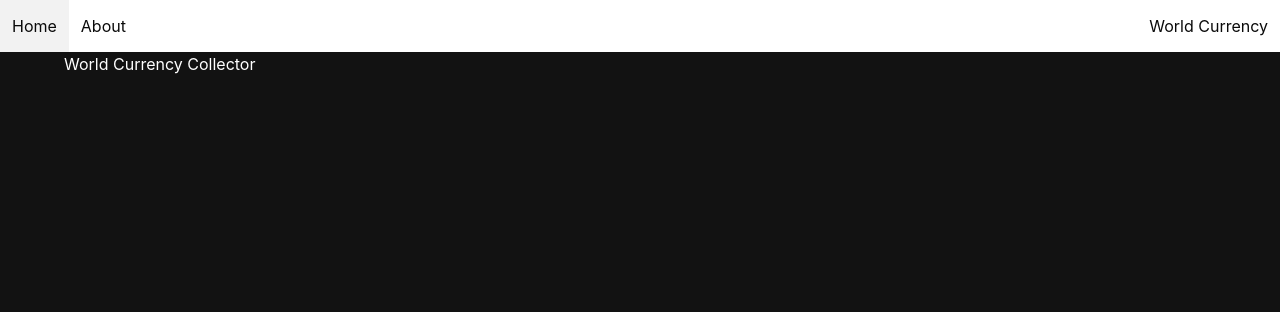
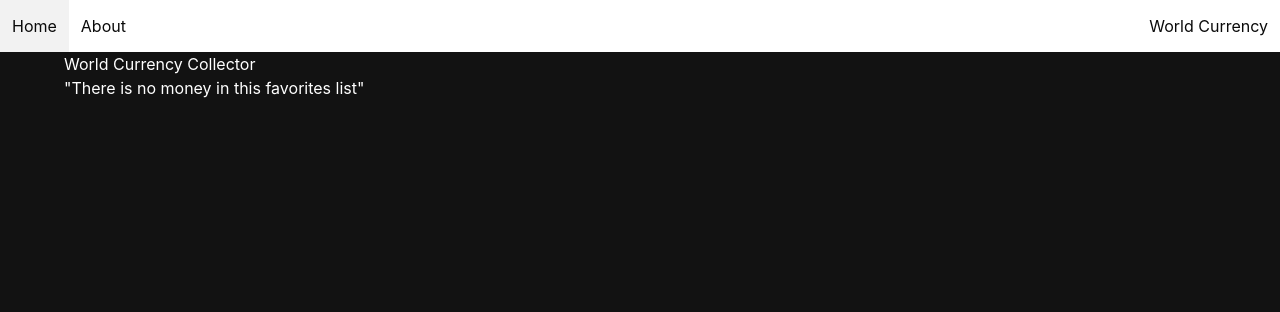
Before and after one commit to kellims/Currency-Lab, a Django app: page / in a window 1280 px wide. Shown: the top 312 px of the page. Run offline with Django 4.2, Linux system fonts and the light colour scheme; data that the repository does not hold is empty.

Commit message:
favorites list added

```diff
--- a/main_app/templates/home.html
+++ b/main_app/templates/home.html
@@ -1,4 +1,25 @@
 {% extends 'base.html' %}
 {% block content %}
 <h1>World Currency Collector</h1>
+<div class="home__favorites">
+    {% for favorites in favorites %}
+
+        <div class="favorites mb-5">
+            <h3 class="title is-3 has-text-success">{{favorites.title}}</h3>
+            <hr />
+
+            {% for money in favorites.money.all %}
+
+                <div class="favorites">
+                    <span>{{forloop.counter}}</span>
+                    <span><b>{{money.type}}</b></span>
+
+                </div>
+
+            {% endfor %}
+        </div>
+    {% empty %}
+        <div class="playlist mb-5">"There is no money in this favorites list"</div>
+    {% endfor %}
+</div>
 {% endblock %}
--- a/main_app/views.py
+++ b/main_app/views.py
@@ -8,7 +8,7 @@ from django.views.generic.edit import CreateView, UpdateView, DeleteView
 from django.views.generic import DetailView
 from django.urls import reverse
 
-from .models import Currency, Money
+from .models import Currency, Money, Favorites
 
 # Create your views here.
 
@@ -88,3 +88,12 @@ class MoneyCreate(View):
         currency = Currency.objects.get(pk=pk)
         Money.objects.create(type=type, currency=currency)
         return redirect('currency_detail', pk=pk)
+
+
+
+class Home(TemplateView):
+    template_name = "home.html"
+    def get_context_data(self, **kwargs):
+        context = super().get_context_data(**kwargs)
+        context["favorites"] = Favorites.objects.all()
+        return context
```
